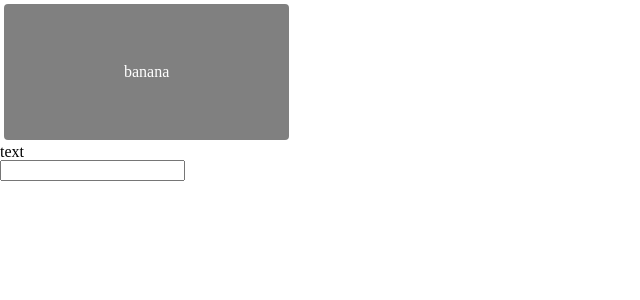
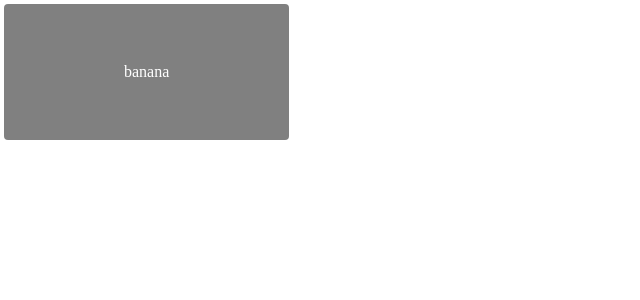
Before and after one commit to miss-gif/vue3-lifecycle, a Vue app: page / in a window 1280 px wide. Shown: the top 300 px of the page, without its empty margins (0-640 px from the left). Built offline with nearby package versions, Linux system fonts and the light colour scheme.

Commit message:
컴포넌트 slot

```diff
--- a/src/App.vue
+++ b/src/App.vue
@@ -1,5 +1,5 @@
 <template>
-  <MyBtn @heropy="log" @change-msg="logMsg">banana</MyBtn>
+  <MyBtn>banana</MyBtn>
 </template>
 
 <script>
@@ -9,14 +9,5 @@ export default {
   components: {
     MyBtn,
   },
-  methods: {
-    log(event) {
-      console.log("Click!!");
-      console.log(event);
-    },
-    logMsg(msg) {
-      console.log(msg);
-    },
-  },
 };
 </script>
--- a/src/components/MyBtn.vue
+++ b/src/components/MyBtn.vue
@@ -2,25 +2,7 @@
   <div class="btn">
     <slot></slot>
   </div>
-  <h1 @dblclick="$emit('heropy', $event)">text</h1>
-  <input type="text" v-model="msg" />
 </template>
-
-<script>
-export default {
-  emits: ["heropy", "changeMsg"],
-  data() {
-    return {
-      msg: "",
-    };
-  },
-  watch: {
-    msg() {
-      this.$emit("changeMsg", this.msg);
-    },
-  },
-};
-</script>
 
 <style lang="scss" scoped>
 .btn {
```
